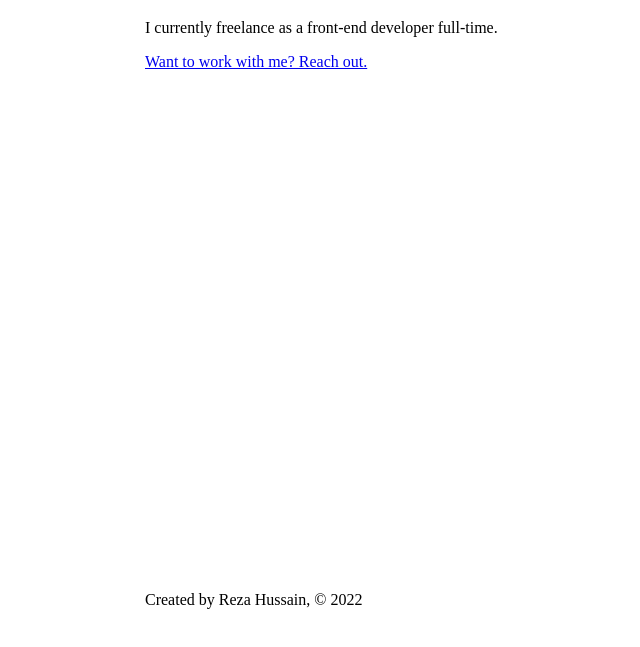
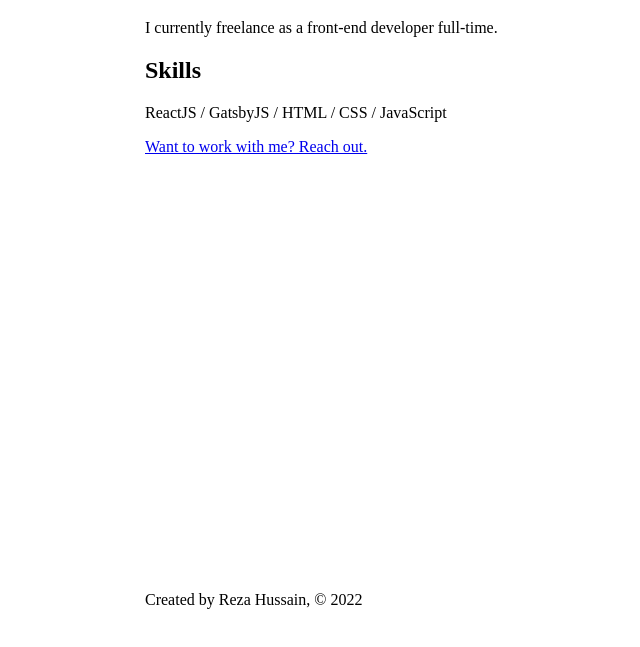
Before and after one commit to reza-hussain/gatsby-portfolio, a Gatsby site: page /about in a window 1280 px wide. Shown: the part 199-846 px from the top of the page, without its empty margins (120-760 px from the left). Built offline with nearby package versions, Linux system fonts and the light colour scheme; Gatsby itself is replaced by a stand-in of ours.

Commit message:
About component updated

```diff
--- a/src/pages/about.js
+++ b/src/pages/about.js
@@ -8,6 +8,8 @@ const AboutPage = () => {
         <Layout>
             <h1>About Me</h1>
             <p>I currently freelance as a front-end developer full-time.</p>
+            <h2>Skills</h2>
+            <p>ReactJS / GatsbyJS / HTML / CSS / JavaScript</p>
             <p><Link to="/contact">Want to work with me? Reach out.</Link></p>
         </Layout>
     )
```
